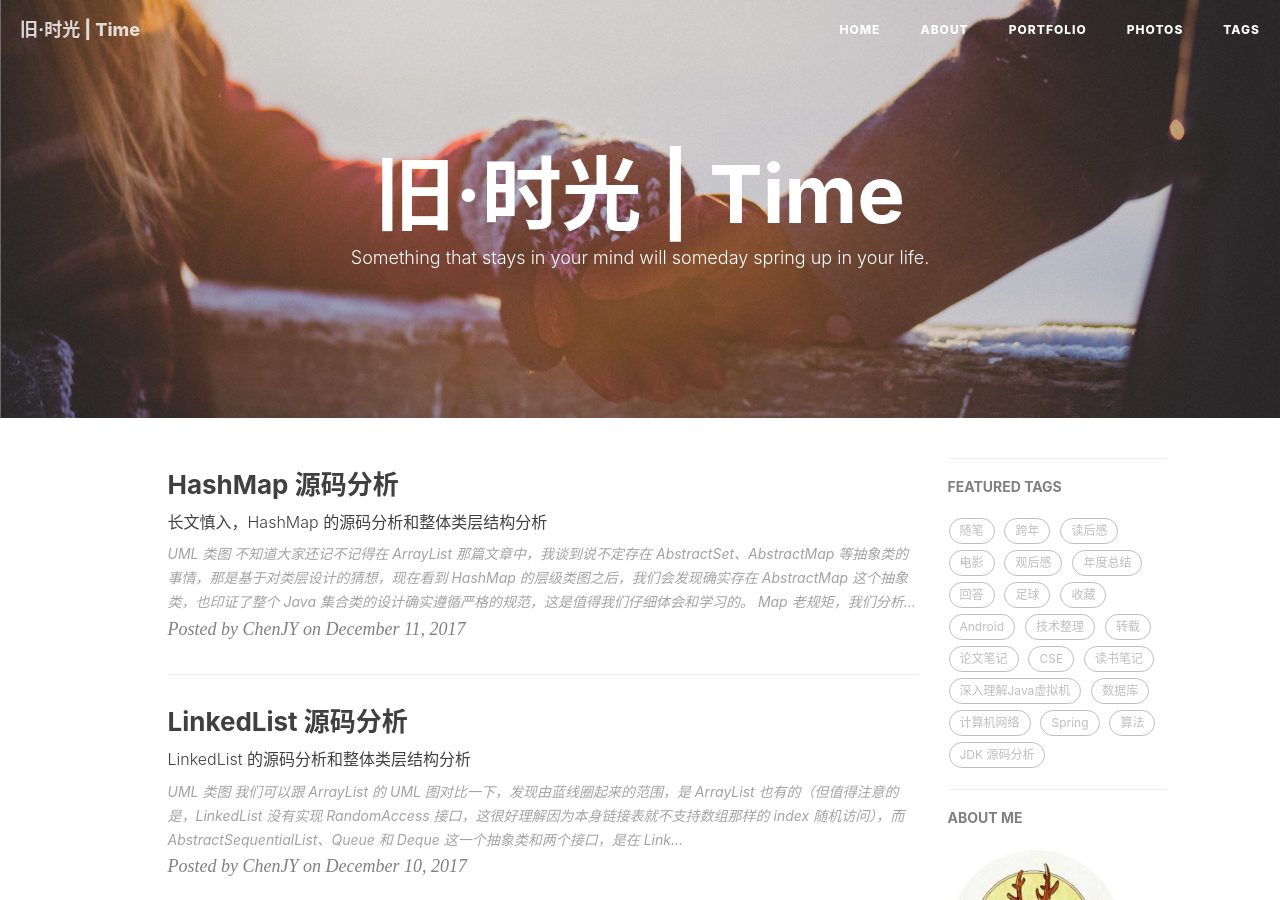
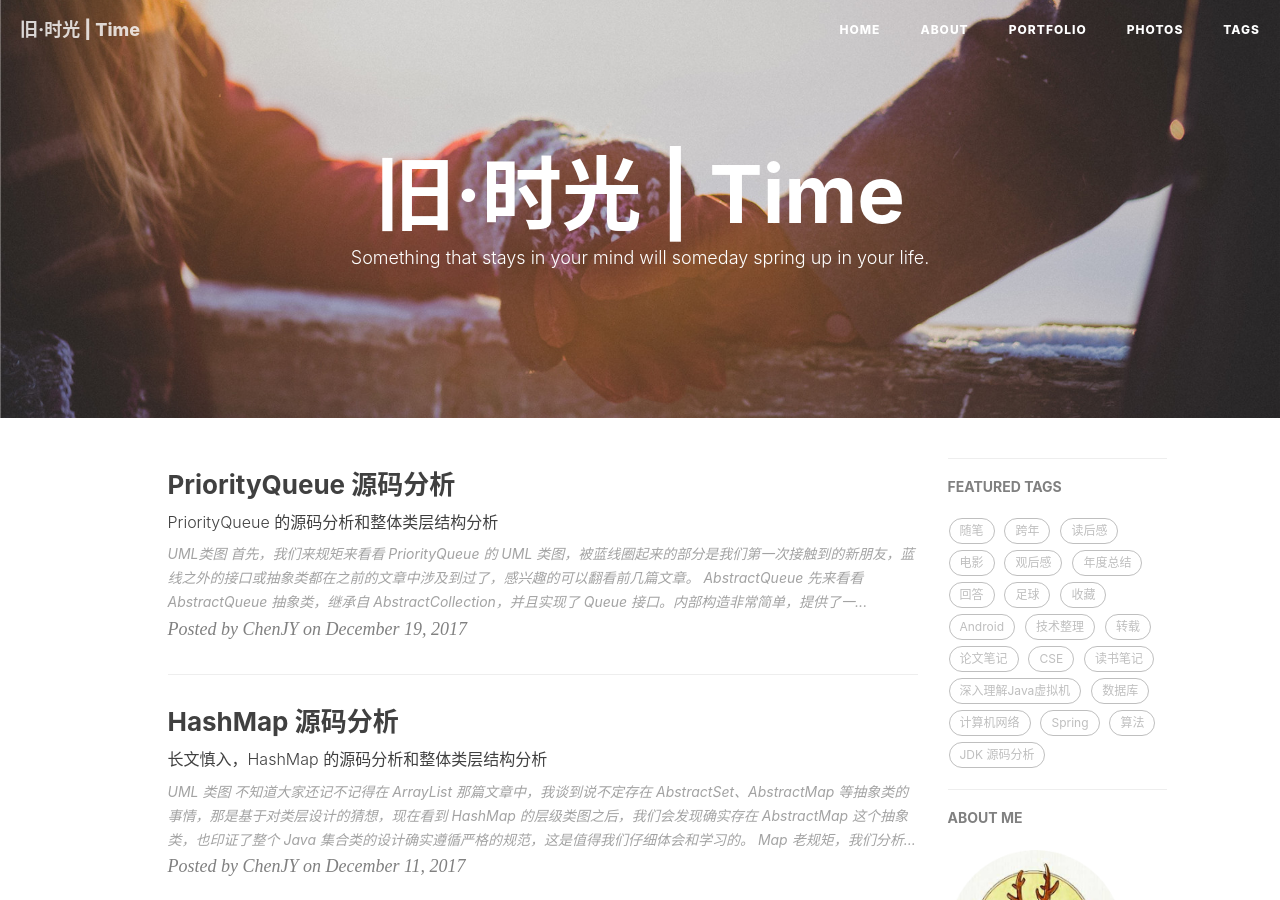
Before and after one commit to jiayangchen/jiayangchen.github.io, a Jekyll site: the page built from index.html, in a window 1280 px wide and 900 px high. Built offline with Jekyll 4.4.1, drawn with Linux system fonts in a browser that asks for light colours; nearby versions of some CDN libraries; the list of posts is cut into pages by our own code; comment, search, counter and statistics services are not loaded; some of the changed text lies outside the part shown.

Commit message:
add blog priorityqueue

```diff
--- /dev/null
+++ b/_posts/2017-12-19-priorityqueue-source-code.md
@@ -0,0 +1,35 @@
+---
+layout: post
+title: "PriorityQueue 源码分析"
+subtitle: "PriorityQueue 的源码分析和整体类层结构分析"
+date: 2017-12-19
+author: "ChenJY"
+header-img: "img/websitear.jpg"
+catalog: true
+tags:
+    - JDK 源码分析
+---
+
+### UML类图
+
+首先，我们来规矩来看看 PriorityQueue 的 UML 类图，被蓝线圈起来的部分是我们第一次接触到的新朋友，蓝线之外的接口或抽象类都在之前的文章中涉及到过了，感兴趣的可以翻看前几篇文章。
+
+![](http://o9oomuync.bkt.clouddn.com/priorityqueuepriorityQueue%E7%B1%BB%E5%9B%BE.png)
+
+### AbstractQueue
+
+先来看看 AbstractQueue 抽象类，继承自 AbstractCollection，并且实现了 Queue 接口。内部构造非常简单，提供了一个 protected 修饰的无参构造器给子类实现，其他还有 add、remove、element、clear 和 addAll 方法，其方法体内调用的方法大都来自 Queue 接口中的定义，尚未实现。
+
+### PriorityQueue
+#### Introduction
+
+什么叫 PriorityQueue 呢？答曰：优先级队列，结合现实生活也很好理解，你去银行取钱自然要排队，依次取钱；但是手持 VIP 卡的人就能进入快速通道比你先取到钱，即使人家来的比你晚。因此，可以猜到，优先级队列必定比普通队列多上至少一个指标，表示其优先级高低，然后以此来决定它在队列中的位置。
+
+
+
+
+
+### 许可协议
+* 本文遵守创作共享 <a href="https://creativecommons.org/licenses/by-nc-sa/3.0/cn/" target="_blank"><b>CC BY-NC-SA 3.0协议</b></a>
+* 商业用途转载请联系 Chen.Jiayang [AT] foxmail.com
+* 封面图片来自 <a style="background-color:black;color:white;text-decoration:none;padding:4px 6px;font-family:-apple-system, BlinkMacSystemFont, &quot;San Francisco&quot;, &quot;Helvetica Neue&quot;, Helvetica, Ubuntu, Roboto, Noto, &quot;Segoe UI&quot;, Arial, sans-serif;font-size:12px;font-weight:bold;line-height:1.2;display:inline-block;border-radius:3px;" href="https://unsplash.com/@paramir?utm_medium=referral&amp;utm_campaign=photographer-credit&amp;utm_content=creditBadge" target="_blank" rel="noopener noreferrer" title="Download free do whatever you want high-resolution photos from Ehud Neuhaus"><span style="display:inline-block;padding:2px 3px;"><svg xmlns="http://www.w3.org/2000/svg" style="height:12px;width:auto;position:relative;vertical-align:middle;top:-1px;fill:white;" viewBox="0 0 32 32"><title></title><path d="M20.8 18.1c0 2.7-2.2 4.8-4.8 4.8s-4.8-2.1-4.8-4.8c0-2.7 2.2-4.8 4.8-4.8 2.7.1 4.8 2.2 4.8 4.8zm11.2-7.4v14.9c0 2.3-1.9 4.3-4.3 4.3h-23.4c-2.4 0-4.3-1.9-4.3-4.3v-15c0-2.3 1.9-4.3 4.3-4.3h3.7l.8-2.3c.4-1.1 1.7-2 2.9-2h8.6c1.2 0 2.5.9 2.9 2l.8 2.4h3.7c2.4 0 4.3 1.9 4.3 4.3zm-8.6 7.5c0-4.1-3.3-7.5-7.5-7.5-4.1 0-7.5 3.4-7.5 7.5s3.3 7.5 7.5 7.5c4.2-.1 7.5-3.4 7.5-7.5z"></path></svg></span><span style="display:inline-block;padding:2px 3px;">Ehud Neuhaus</span></a>
--- a/portfolio/css/timeline.css
+++ b/portfolio/css/timeline.css
@@ -238,7 +238,7 @@ header{
 	/*background: #6ca8fb;*/
     background: url("../images/home-bg.jpg") no-repeat;
 	text-align: center;
-	height: 620px;
+	height: 405px;
 	min-width: 100%;
 	padding: 5em 0px !important;
 	position: relative;
```
